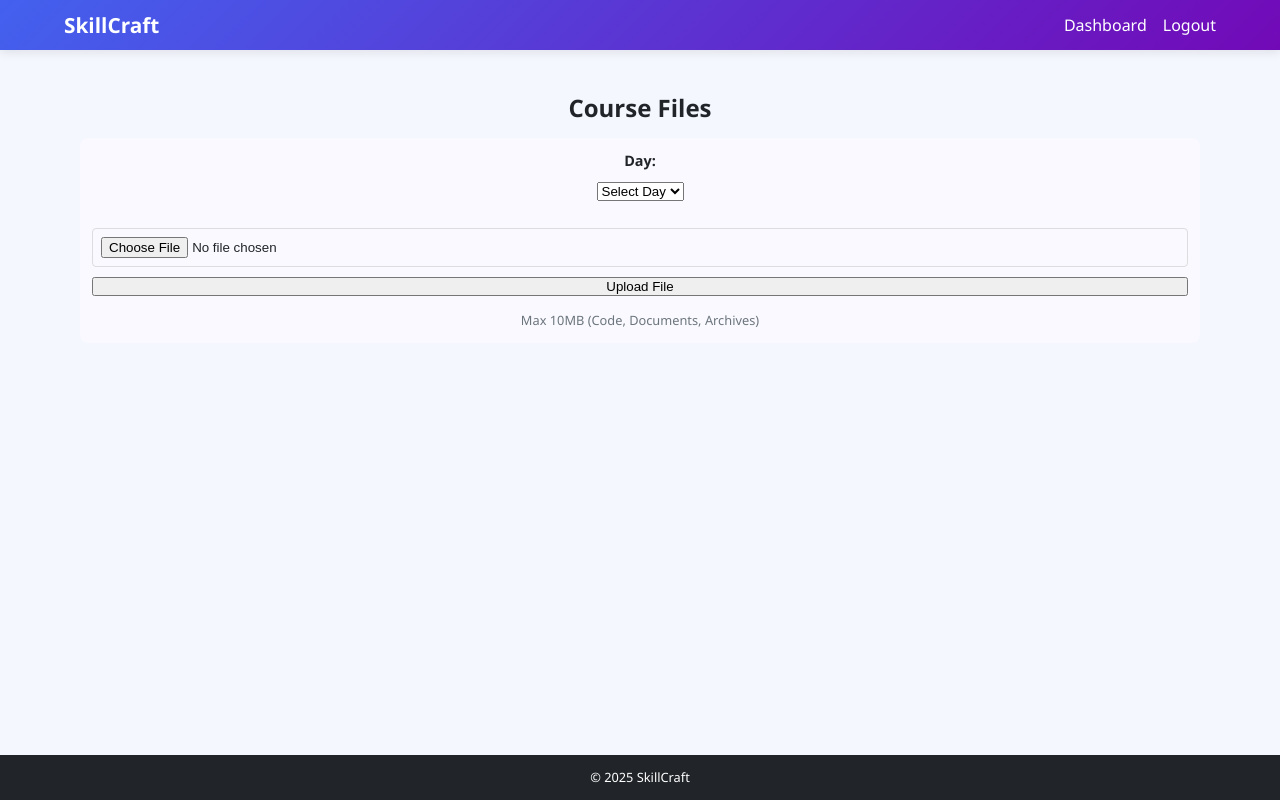
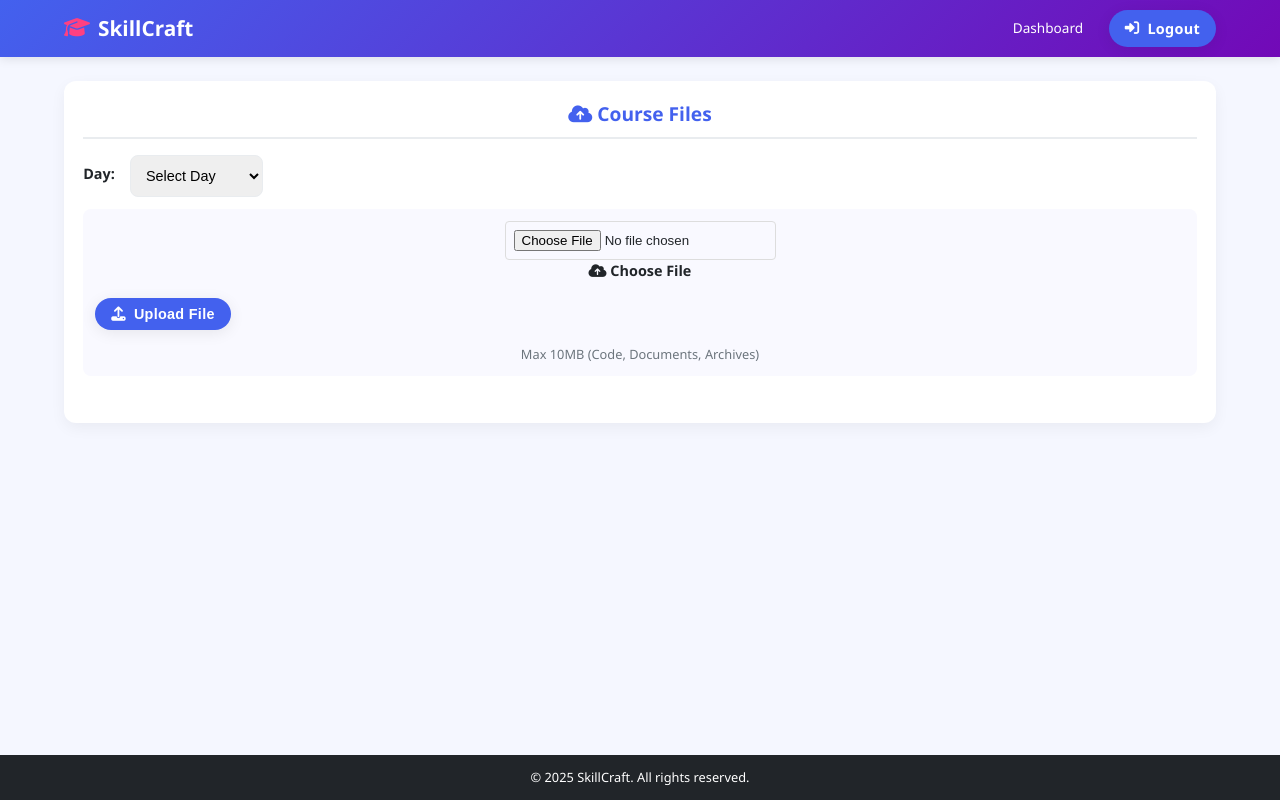
Before and after one commit to ibrahimovisa/flask-test-app, a Flask app: template templates/course_page.html in a window 1280 px wide. Run offline with Flask 3, Linux system fonts and the light colour scheme; the template is opened without the code that fills it, so the values that code supplies are empty; some libraries are stand-ins or nearby versions.

Commit message:
Update course_page.html

```diff
--- a/templates/course_page.html
+++ b/templates/course_page.html
@@ -1,67 +1,108 @@
 <!DOCTYPE html>
 <html lang="en">
   <head>
-    <meta charset="UTF-8" />
-    <meta name="viewport" content="width=device-width, initial-scale=1.0" />
+    <meta charset="UTF-8">
+    <meta name="viewport" content="width=device-width, initial-scale=1.0">
     <title>Course Page</title>
-    <link
-      rel="stylesheet"
-      href="{{ url_for('static', filename='styles.css') }}"
-    />
+    <link rel="stylesheet" href="https://cdnjs.cloudflare.com/ajax/libs/font-awesome/6.4.0/css/all.min.css">
+    <link rel="stylesheet" href="{{ url_for('static', filename='styles.css') }}">
   </head>
   <body>
+
   <header>
     <nav>
-        <div class="logo"><a href="/">SkillCraft</a></div>
-        <div class="header-right">
-          <a href="{{ url_for('user_dashboard') }}">Dashboard</a>
-          <a id="logoutLink" href="{{ url_for('logout') }}">Logout</a>
+      <div class="logo-container">
+        <div class="logo">
+          <i class="fas fa-graduation-cap"></i>
+          <span>SkillCraft</span>
+        </div>
+        <div class="hamburger" id="hamburger">
+          <div class="bar"></div>
+          <div class="bar"></div>
+          <div class="bar"></div>
+        </div>
+      </div>
+      <div class="header-right" id="headerRight">
+        <a href="{{ url_for('user_dashboard') }}" class="header-link">Dashboard</a>
+        <a id="logoutLink" class="btn btn-primary" href="{{ url_for('logout') }}"><i class="fas fa-sign-in-alt"></i>Logout</a>
+
       </div>
     </nav>
   </header>
 
-    <main style="flex-direction: column">
+    <main>
       <div id="userData" data-user-id="{{ session.user_id }}" style="display: none;"></div>
-      <div class="course-container">
+      <div class="course-header">
         <h1>{{ course_name }}</h1>
         <p>{{ course_description }}</p>
       </div>
 
-      <!-- Student File Upload -->
-      <section class="student-file-section">
-        <h2>Course Files</h2>
+      <section class="dashboard-panel">
+        <h2><i class="fas fa-cloud-upload-alt"></i> Course Files</h2>
 
-        <div class="file-upload-section">
-          <form id="studentUploadForm">
-            <div class="file-filters">
-              <div class="form-group">
+        <div class="filter-row">
+          <div class="filter-group">
             <label>Day:</label>
-                <select id="studentDaySelect" required>
+            <select id="studentDaySelect" class="form-control" required>
               <option value="">Select Day</option>
             </select>
           </div>
         </div>
 
+        <div class="file-upload-section">
+          <form id="studentUploadForm">
+            <div class="file-input-wrapper">
               <input
                 type="file"
                 id="studentFileInput"
                 accept=".pdf,.doc,.docx,.zip,.py,.java,.txt,.js,.html,.css"
                 required
               />
-            <button type="submit">Upload File</button>
+              <label for="studentFileInput" class="file-input-label">
+                <i class="fas fa-cloud-upload-alt"></i> Choose File
+              </label>
+            </div>
+
+            <button type="submit" class="btn btn-primary">
+              <i class="fas fa-upload"></i> Upload File
+            </button>
             <div class="file-info">Max 10MB (Code, Documents, Archives)</div>
           </form>
         </div>
 
-        <div id="studentFilesContainer" class="uploaded-files">
-          <!-- Files will be loaded here -->
+        <div class="file-grid" id="studentFilesContainer">
+          <!-- Files will be loaded here in grid layout -->
         </div>
       </section>
     </main>
 
+
     <footer>
-      <p>&copy; 2025 SkillCraft</p>
+      <div class="footer-content">
+        <p>&copy; 2025 SkillCraft. All rights reserved.</p>
+      </div>
     </footer>
     <script src="{{ url_for('static', filename='script.js') }}"></script>
+
+  <script>
+    const hamburger = document.getElementById('hamburger');
+    const headerRight = document.getElementById('headerRight');
+
+    hamburger.addEventListener('click', function() {
+      headerRight.classList.toggle('active');
+      hamburger.classList.toggle('active');
+    });
+
+    document.addEventListener('click', function(event) {
+      const isClickInsideNav =
+        hamburger.contains(event.target) ||
+        headerRight.contains(event.target);
+
+      if (!isClickInsideNav && headerRight.classList.contains('active')) {
+        headerRight.classList.remove('active');
+        hamburger.classList.remove('active');
+      }
+    });
+  </script>
   </body>
 </html>
```
Lines whose indentation alone changed are shown as unchanged.
